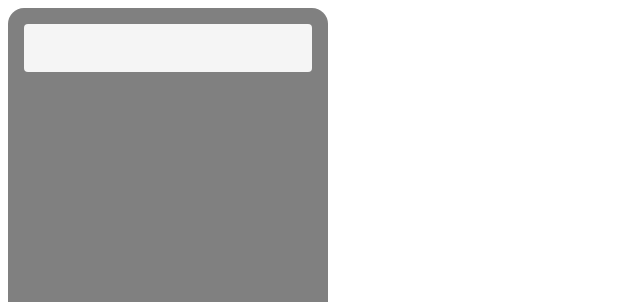
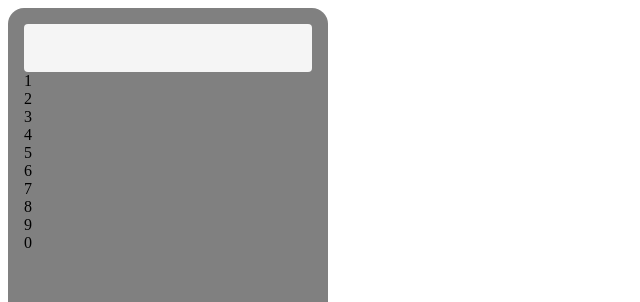
Before and after one commit to FernandoJudice/odin-calculator, a plain HTML site: page index.html in a window 1280 px wide. Shown: the top 302 px of the page, 0-640 px from the left. Drawn offline with Linux system fonts and the light colour scheme.

Commit message:
add numeral buttons render function

```diff
--- a/index.html
+++ b/index.html
@@ -4,7 +4,7 @@
     <meta charset="UTF-8">
     <meta name="viewport" content="width=device-width, initial-scale=1.0">
     <title>Odin Calculator</title>
-    <script src="index.js"></script>
+    <script src="index.js" defer></script>
     <link rel="stylesheet" href="style.css">
 </head>
 <body>
--- a/index.js
+++ b/index.js
@@ -1,6 +1,37 @@
-let firstValue;
+let accumulator;
 let operator;
-let secondValue;
+let buffer;
+
+const left = document.querySelector(".left");
+
+renderOneToNine();
+renderZero();
+
+function renderOneToNine(){
+    for (let i=0; i<3; i++) {
+        const row = document.createElement("div");
+        row.classList.add("row");
+        left.appendChild(row);
+
+        for (let j=0;j<3;j++) {
+            const calcButton = document.createElement("div");
+            calcButton.classList.add("calcButton");
+            calcButton.style.flex = "1 0 auto";
+            calcButton.textContent = i*3+j+1;
+            row.appendChild(calcButton);
+        }
+    }
+}
+
+function renderZero(){
+    const calcButton = document.createElement("div");
+    calcButton.classList.add("calcButton");
+    calcButton.style.flex = "2 0 auto";
+    calcButton.textContent = 0;
+    left.appendChild(calcButton);
+}
+
+
 
 function operate(operator,firstValue,secondValue){
     return operator(firstValue,secondValue);
```
